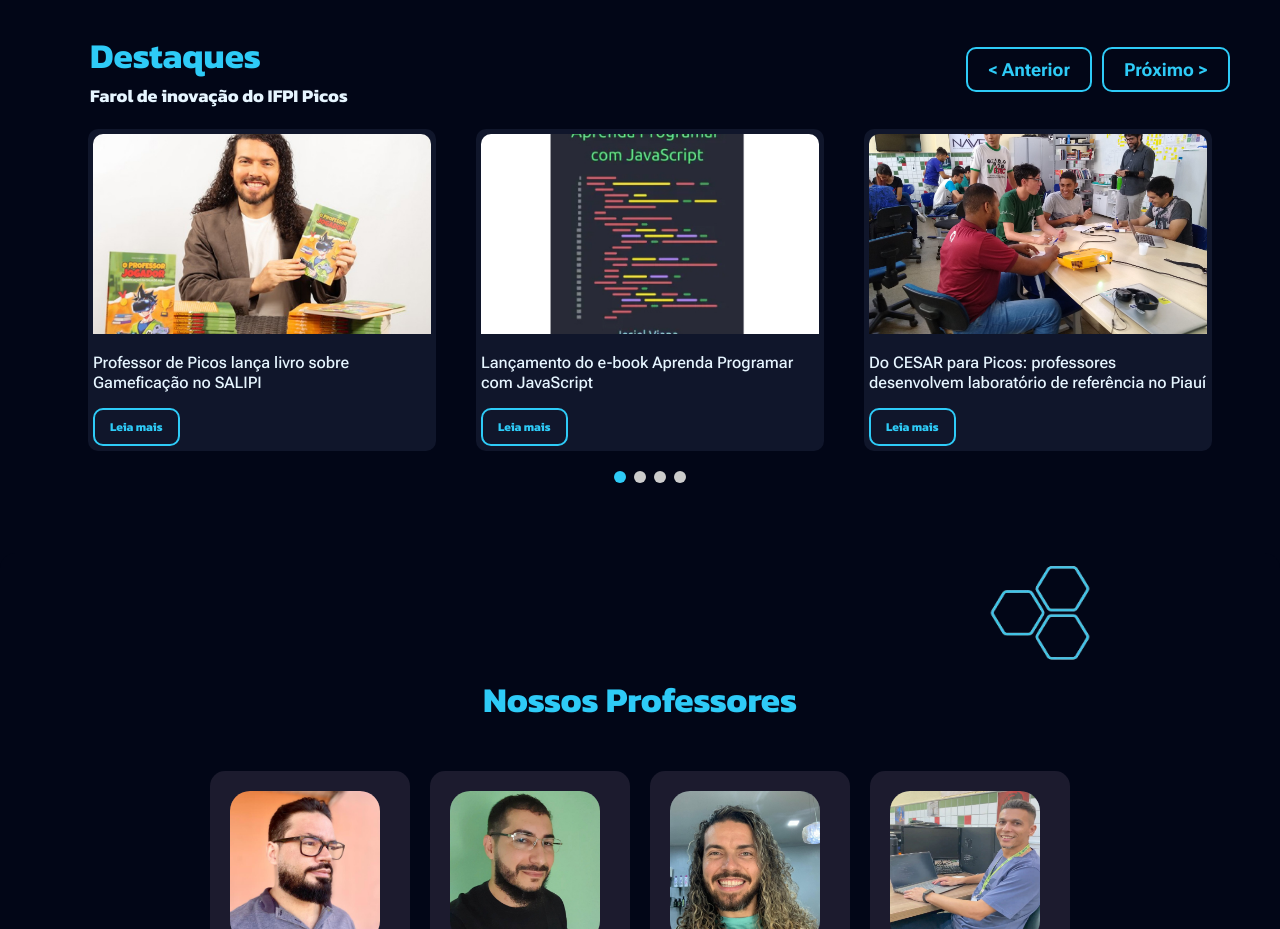
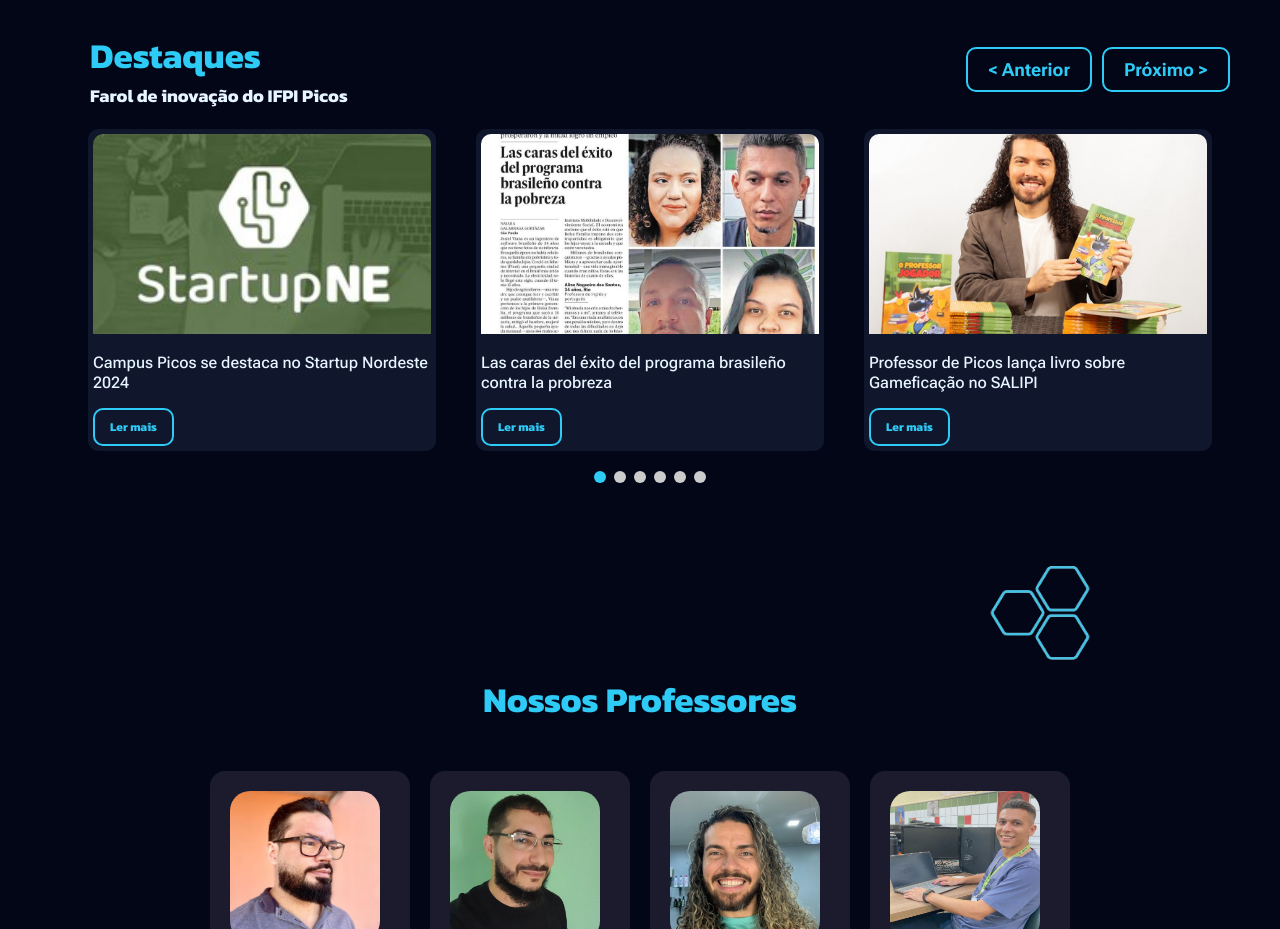
Before and after one commit to lealkedna/Mambee, a Next.js app: page / in a window 1280 px wide. Shown: the part 1740-2669 px from the top of the page. Built offline with nearby package versions, Linux system fonts and the light colour scheme.

Commit message:
Modificações em Destaques

```diff
--- a/src/components/CardDestaques.tsx
+++ b/src/components/CardDestaques.tsx
@@ -16,7 +16,7 @@ export default function CardDestaques({ image, desc, link }: novoDestaqueProps)
                 alt="imagem da noticia"
             />
                 <p className={styles.desc}>{desc}</p>
-                <a href={link} className={styles.link}>Leia mais</a>
+                <a href={link} className={styles.link}>Ler mais</a>
         </div>
     )
 }
--- a/src/components/Destaques.tsx
+++ b/src/components/Destaques.tsx
@@ -5,6 +5,16 @@ import CardDestaques from "./CardDestaques";
 import styles from "@/styles/Destaques.module.css"
 export default function Destaques(){
     const noticias  = [
+        {
+            image: '/images/noticias/startupN.jpeg',
+            desc: 'Campus Picos se destaca no Startup Nordeste 2024',
+            link: 'https://www.ifpi.edu.br/picos/noticias/campus-picos-se-destaca-no-startup-nordeste-2024'
+        },
+        {
+            image: '/images/noticias/jornal-elpais.jpg',
+            desc: 'Las caras del éxito del programa brasileño contra la probreza',
+            link: 'https://elpais.com/america/2024-09-01/gracias-a-bolsa-familia-menos-hijos-heredan-la-miseria-en-brasil.html'
+        },
         {
             image: '/images/noticias/jader 1.jpg',
             desc: 'Professor de Picos lança  livro sobre Gameficação no SALIPI',
@@ -16,15 +26,15 @@ export default function Destaques(){
             link: 'https://medium.com/@jesielviana/aprenda-programar-com-javascript-4316228b695d'
         },
         {
+            image: '/images/noticias/boletimS.jpeg',
+            desc: 'Projeto de extensão do IFPI de Picos funciona como empresa real e trabalha tecnologia e inovação',
+            link: 'https://www.boletimdosertao.com.br/projeto-de-extensao-do-ifpi-de-picos-funciona-como-empresa-real-e-trabalha-tecnologia-e-inovacao/'
+        },
+        {
             image: '/images/noticias/cesarMambee.jpeg',
             desc: 'Do CESAR para Picos: professores desenvolvem laboratório de referência no Piauí',
             link: 'https://www.cesar.school/do-cesar-para-picos-professores-desenvolvem-laboratorio-de-referencia-no-piaui/'
-        },
-        {
-            image: '/images/noticias/jornal-elpais.jpg',
-            desc: 'Las caras del éxito del programa brasileño contra la probreza',
-            link: 'https://elpais.com/america/2024-09-01/gracias-a-bolsa-familia-menos-hijos-heredan-la-miseria-en-brasil.html'
-        },
+        }
     ];
 
     const [currentIndex, setCurrentIndex] = useState(0);
```
Also changed, not shown: public/images/noticias/boletimS.jpeg (added), public/images/noticias/startupN.jpeg (added).
